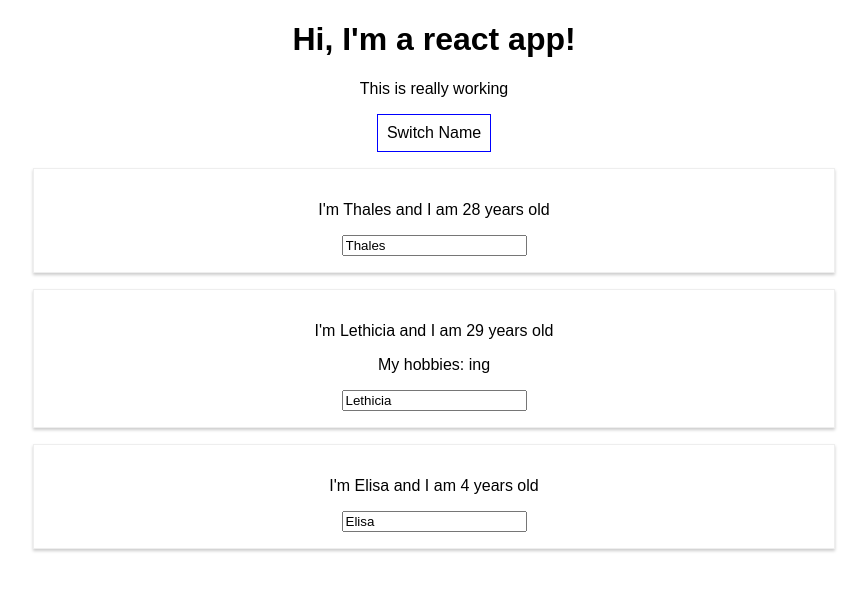
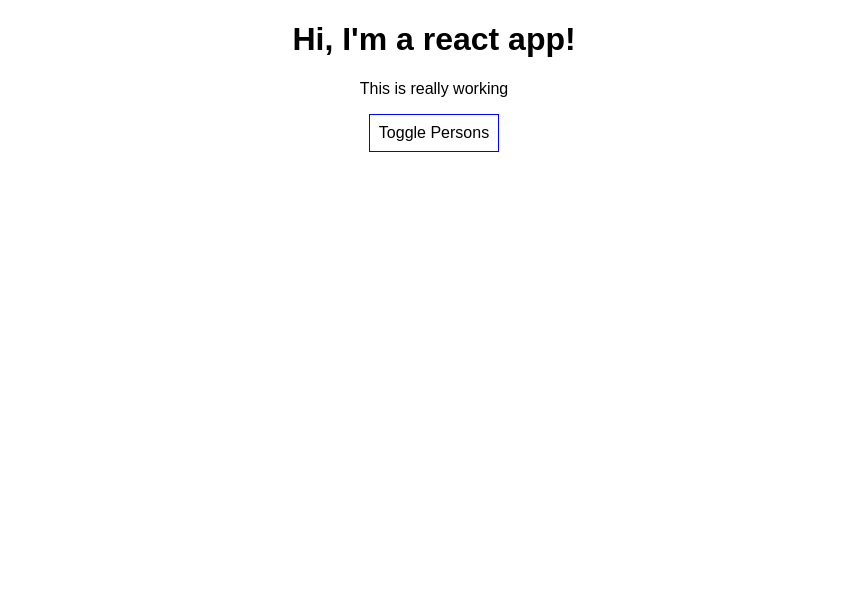
Before and after one commit to Costath/react-guide-Academind, a React (Create React App) app: page / in a window 1280 px wide. Shown: the top 590 px of the page, without its empty margins (206-1073 px from the left). Built offline with nearby package versions, Linux system fonts and the light colour scheme.

Commit message:
rendering content conditionally

```diff
--- a/src/App.js
+++ b/src/App.js
@@ -10,7 +10,8 @@
       { name: 'Lethicia', age: 29},
       { name: 'Elisa', age: 4}
     ],
-    otherState: 'some other value'
+    otherState: 'some other value',
+    showPersons: false
   }
 
   switchNameHandler = (newName) => {
@@ -36,6 +37,11 @@
     })
   }
 
+  togglePersonsHandler = () => {
+    const doesShow = this.state.showPersons;
+    this.setState({showPersons: !doesShow});
+  }
+
   render(){
     const style = {
       backgroundColor: 'White',
@@ -51,8 +57,9 @@
         <p>This is really working</p>
         <button
           style={style}
-          onClick={() => this.switchNameHandler('Thales Daniel')}
-        >Switch Name</button>
+          onClick={this.togglePersonsHandler}>Toggle Persons</button>
+        { this.state.showPersons ?
+          <div>
             <Person
               name={this.state.persons[0].name}
               age={this.state.persons[0].age}
@@ -65,6 +72,8 @@
             <Person
               name={this.state.persons[2].name}
               age={this.state.persons[2].age} />
+          </div> : null
+        }
       </div>
     );
   }
```
Lines whose indentation alone changed are shown as unchanged.
